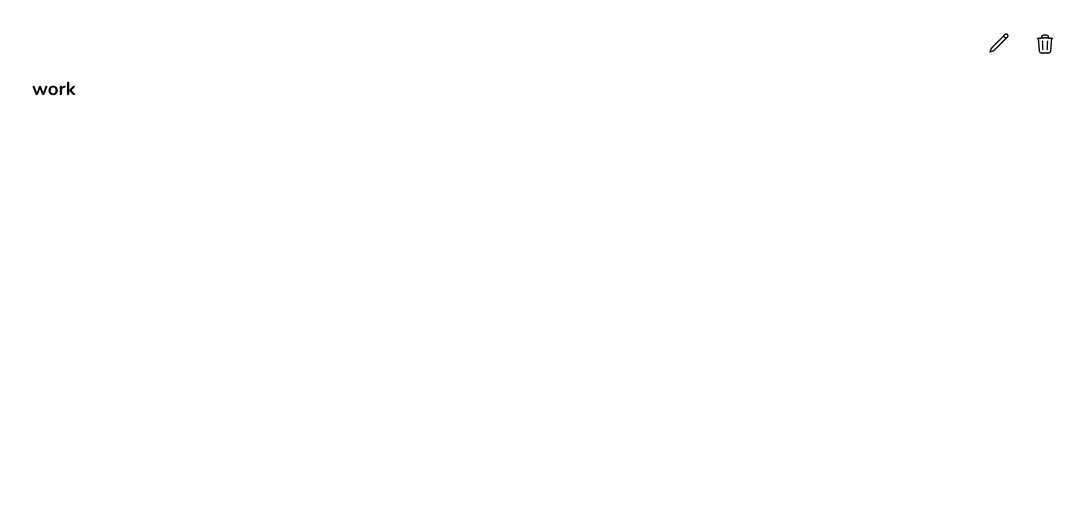
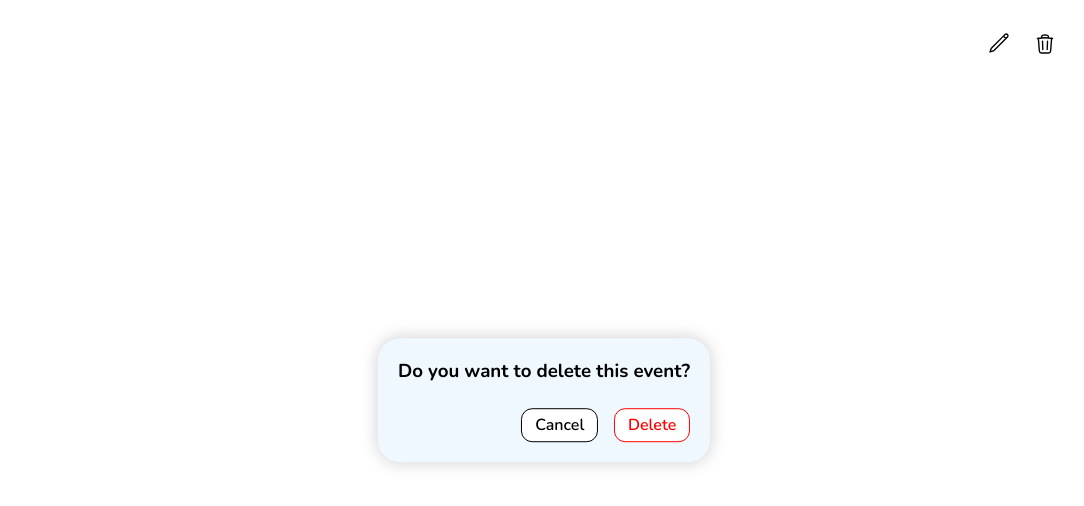
Before and after one commit to jamshed-uddin/Kalendar, a React (Vite) app: page /event/1 in a window 1280 px wide. Both pictures are taken after a click on the button 1141 px from the left and 46 px from the top of the page. Shown: the top 506 px of the page, without its empty margins (96-1180 px from the left). Built offline with nearby package versions, Linux system fonts and the light colour scheme.

Commit message:
delete confirm modal and delete functionality added

```diff
--- /dev/null
+++ b/src/components/ConfirmModal.jsx
@@ -0,0 +1,36 @@
+import React from "react";
+import Modal from "react-modal";
+
+Modal.setAppElement("#root");
+const customStyles = {
+  overlay: {
+    backgroundColor: "transparent",
+  },
+  content: {
+    backgroundColor: "aliceblue",
+    border: "none",
+    borderRadius: " 1.4rem",
+    boxShadow: "0 0 1rem 0.1rem rgba(128, 128, 128, 0.32)",
+    top: "50%",
+    left: "50%",
+    right: "auto",
+    bottom: "auto",
+    marginRight: "-50%",
+    transform: "translate(-50%, -50%)",
+  },
+};
+
+const ConfirmModal = ({ isOpen, closeModal, children }) => {
+  return (
+    <Modal
+      style={customStyles}
+      isOpen={isOpen}
+      role={"dialog"}
+      onRequestClose={closeModal}
+    >
+      <>{children}</>
+    </Modal>
+  );
+};
+
+export default ConfirmModal;
--- a/src/pages/EventDetail.jsx
+++ b/src/pages/EventDetail.jsx
@@ -1,17 +1,26 @@
 import React, { useEffect, useState } from "react";
-import { Link, useParams } from "react-router-dom";
+import { Link, useNavigate, useParams } from "react-router-dom";
 import useData from "../hooks/useData";
 import EventDates from "../components/EventDates";
-import { parseISO } from "date-fns";
+
 import eventDetailStyle from "../styles/eventDetail.module.css";
-import { PencilIcon, TrashIcon } from "@heroicons/react/24/outline";
+import { PencilIcon, TagIcon, TrashIcon } from "@heroicons/react/24/outline";
+import ConfirmModal from "../components/ConfirmModal";
 
-const { eventDetailContainer, eventDetailHeader } = eventDetailStyle;
+const {
+  eventDetailContainer,
+  eventDetailHeader,
+  modalButtons,
+  deleteBtn,
+  cancel,
+} = eventDetailStyle;
 const EventDetail = () => {
   const { id } = useParams();
-  const { getSingleEvent } = useData();
+  const { getSingleEvent, deleteEvent } = useData();
   const [eventLoading, setEventLoading] = useState(false);
   const [eventDetail, setEventDetail] = useState({});
+  const [isModalOpen, setIsModalOpen] = useState(false);
+  const navigate = useNavigate();
 
   useEffect(() => {
     setEventLoading(true);
@@ -23,12 +32,36 @@ const EventDetail = () => {
     loadEvent();
   }, [getSingleEvent, id]);
 
+  const closeModal = () => {
+    setIsModalOpen(false);
+  };
+
+  const deleteEventHandler = async () => {
+    await deleteEvent(id);
+    closeModal();
+    navigate("/", { replace: true });
+  };
+
   if (eventLoading) {
     return <div>Loading...</div>;
   }
 
   return (
     <div className={eventDetailContainer}>
+      <ConfirmModal isOpen={isModalOpen} closeModal={closeModal}>
+        <div>
+          <h3>Do you want to delete this event?</h3>
+
+          <div className={modalButtons}>
+            <button className={cancel} onClick={closeModal}>
+              Cancel
+            </button>
+            <button className={deleteBtn} onClick={deleteEventHandler}>
+              Delete
+            </button>
+          </div>
+        </div>
+      </ConfirmModal>
       <div className={eventDetailHeader}>
         <h1>{eventDetail?.title}</h1>
         <div>
@@ -36,12 +69,19 @@ const EventDetail = () => {
             <PencilIcon className="icon" />
           </Link>
 
-          <button>
+          <button onClick={() => setIsModalOpen(true)}>
             <TrashIcon className="icon" />
           </button>
         </div>
       </div>
-      <h3>{eventDetail?.tag || "work"}</h3>
+      {eventDetail?.tag && (
+        <h3>
+          <TagIcon
+            style={{ width: "16px", height: "16px", display: "inline" }}
+          />{" "}
+          {eventDetail?.tag}
+        </h3>
+      )}
 
       <div style={{ fontSize: "1.5rem" }}>
         {eventDetail?.startDatetime && eventDetail?.endDatetime && (
--- a/src/styles/eventDetail.module.css
+++ b/src/styles/eventDetail.module.css
@@ -18,3 +18,27 @@
   margin-top: 1rem;
   font-size: 1.4rem;
 }
+
+.modalButtons {
+  display: flex;
+  gap: 1rem;
+  margin-top: 1.5rem;
+  justify-content: end;
+}
+
+.modalButtons > button {
+  background-color: white;
+  font-size: 1rem;
+  font-weight: 600;
+  padding: 0.3rem 0.8rem;
+  border-radius: 0.7rem;
+}
+
+.cancel {
+  border: 1px solid black;
+}
+
+.deleteBtn {
+  color: red;
+  border: 1px solid red;
+}
```
